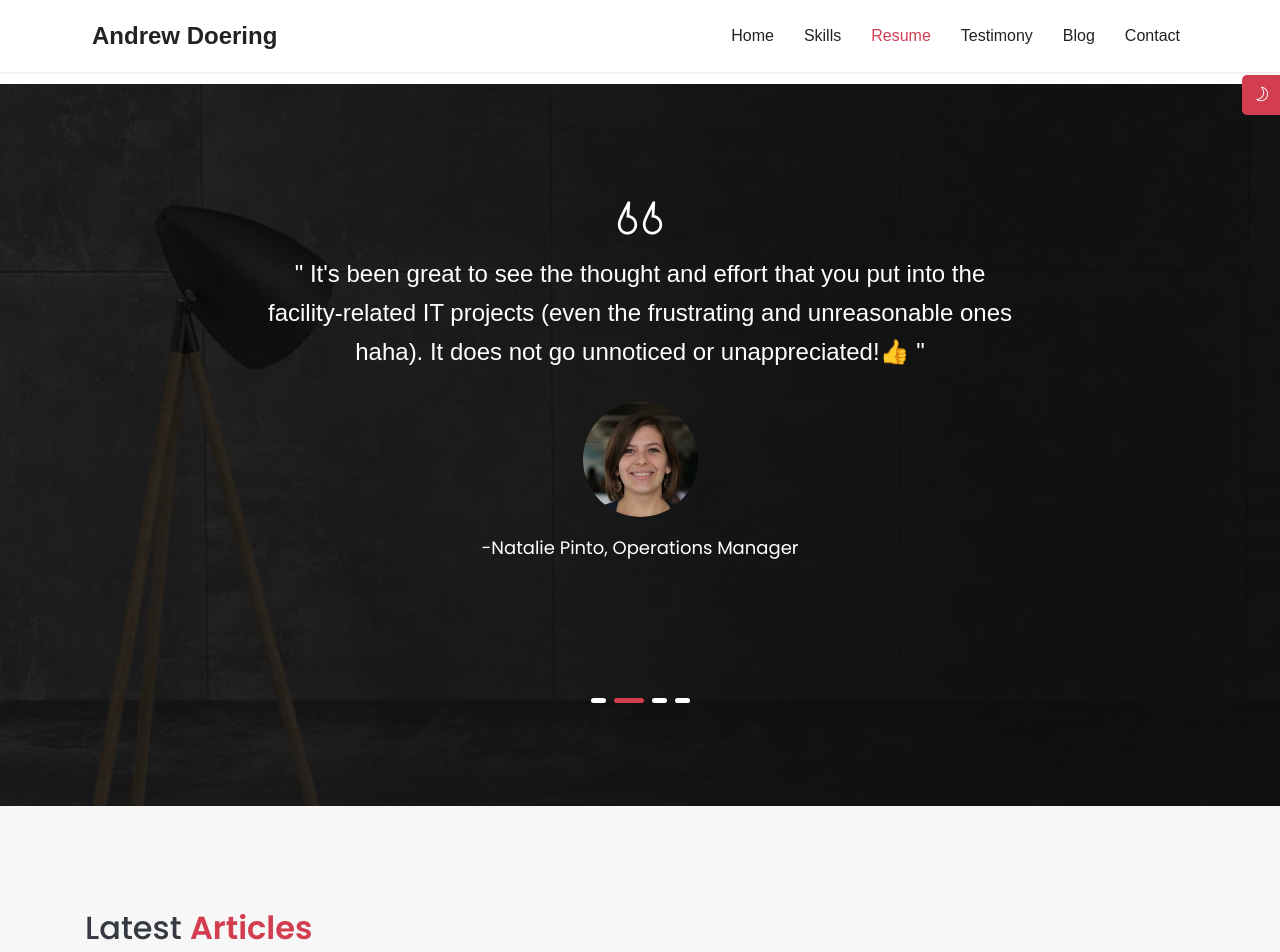
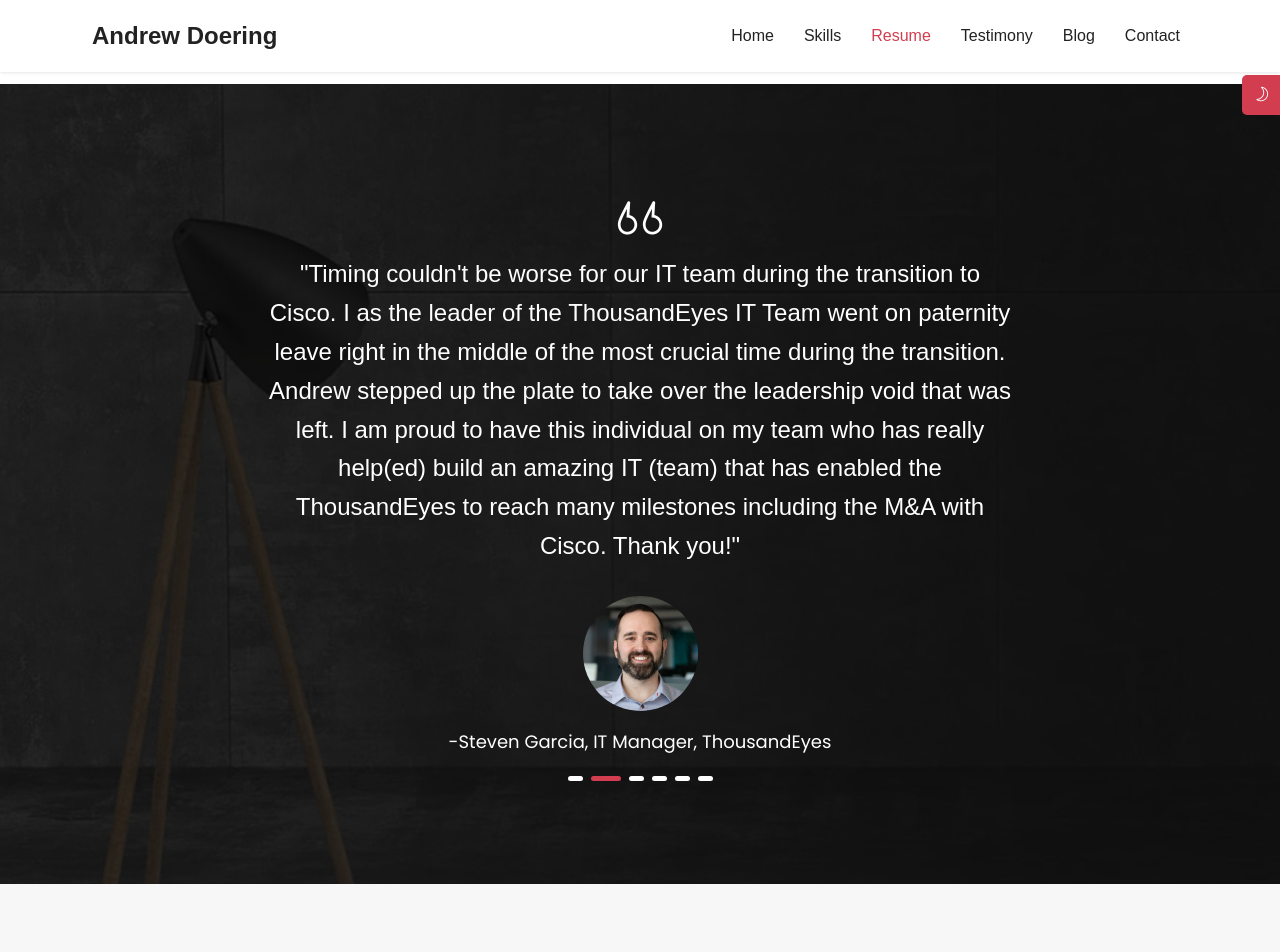
Before and after one commit to delize/delize.github.io, a Jekyll site: the page built from index.md, in a window 1280 px wide and 1400 px high, scrolled down 6090 px. Shown: the top 952 px of the window. Built offline with Jekyll 4.4.1, drawn with Linux system fonts in a browser that asks for light colours; some web fonts are replaced; some of the changed text lies outside the part shown.

```diff
--- a/_drafts/template.markdown
+++ b/_drafts/template.markdown
@@ -14,9 +14,11 @@ tags:
 - all
 - tags
 - here
+categories:
+- random
 img_bg: /assets/blog/2020/10/
 img_bg_alt: Placeholder Alt text
-img_blog: /assets/blog/2020/10/
+img_blog: /assets/blog/2020/10/ #Must be 800 x 650 pixels
 img_alt: Placeholder Alt Text
 permalink: /blog/:year/:month/:day/:title/
 ---
--- a/_includes/page-testimonial.html
+++ b/_includes/page-testimonial.html
@@ -4,6 +4,27 @@
         <div class="row">
             <div class="col-12">
                 <div class="owl-carousel">
+                    <div class="testimonial-item">
+                        <p>"Thank you Andrew! You played a critical role in Cisco's first ever all-virtual laptop retention program of an acquired
+                            company during a pandemic. Your help in building and running the necessary Mac scripts to remove all TE management
+                            software, AV, etc., Along with pushing the Mac scripts for all the necessary Cisco software. ... Thank you so much!"</p>
+                        <div>
+                            <img src="assets/img/dave-chan.jpg" alt="Dave Chan, Integration Lead at Cisco" class="mx-auto rounded-circle">
+                        </div>
+                        <h4 class="mt-3">-Dave Chan, <span class="font-weight-bold">Integration Lead, Cisco</span></h4>
+                    </div>
+
+                    <div class="testimonial-item">
+                        <p>"Timing couldn't be worse for our IT team during the transition to Cisco. I as the leader of the ThousandEyes IT Team went
+                            on paternity leave right in the middle of the most crucial time during the transition. Andrew stepped up the
+                            plate to take over the leadership void that was left. I am proud to have this individual on my team who has really
+                            help(ed) build an amazing IT (team) that has enabled the ThousandEyes to reach many milestones including the M&A with Cisco. Thank you!"</p>
+                        <div>
+                            <img src="assets/img/steven-garcia.jpg" alt="Steven Garcia, IT Manager, ThousandEyes" class="mx-auto rounded-circle">
+                        </div>
+                        <h4 class="mt-3">-Steven Garcia, <span class="font-weight-bold">IT Manager, ThousandEyes</span></h4>
+                    </div>
+
                     <!-- Item 01 -->
                     <div class="testimonial-item">
                         <p>" Andrew was able to push forward and successfully complete this (Meeting Room Management) project that solves a big
@@ -13,7 +34,7 @@
                         <div>
                             <img src="assets/img/paulo-cabido.jpg" alt="Paulo Cabido" class="mx-auto rounded-circle">
                         </div>
-                        <h4 class="mt-3">-Paulo Cabido, <span class="font-weight-bold">Sr. Director of Engineering Operations</span></h4>
+                        <h4 class="mt-3">-Paulo Cabido, <span class="font-weight-bold">Sr. Director of Engineering Operations, ThousandEyes</span></h4>
                     </div>
                     <!-- Item 02 -->
                     <div class="testimonial-item">
@@ -22,7 +43,7 @@
                         <div>
                             <img src="assets/img/natalie-pinto.jpg" alt="Natalie Pinto" class="mx-auto rounded-circle">
                         </div>
-                        <h4 class="mt-3">-Natalie Pinto, <span class="font-weight-bold">Operations Manager</span></h4>
+                        <h4 class="mt-3">-Natalie Pinto, <span class="font-weight-bold">Operations Manager, ThousandEyes</span></h4>
                     </div>
                     <!-- Item 03 -->
                     <div class="testimonial-item">
@@ -33,7 +54,7 @@
                         <div>
                             <img src="assets/img/ross-berrier.jpg" alt="Ross Berrier" class="mx-auto rounded-circle">
                         </div>
-                        <h4 class="mt-3">-Ross Berrier, <span class="font-weight-bold">Sourcing Manager, Indirect Goods & Services</span></h4>
+                        <h4 class="mt-3">-Ross Berrier, <span class="font-weight-bold">Sourcing Manager, Indirect Goods & Services, LORD Corporation</span></h4>
                     </div>
                     <div class="testimonial-item">
                         <p>" Wanted to give some Kudos to Andrew for identifying a simple fix to an issue our group has been having for a couple of
@@ -42,7 +63,7 @@
                         <div>
                             <img src="assets/img/nathan-houston.jpg" alt="Nathan Houston" class="mx-auto rounded-circle">
                         </div>
-                        <h4 class="mt-3">-Nathan Houston, <span class="font-weight-bold">Sr. Business Analyst</span>
+                        <h4 class="mt-3">-Nathan Houston, <span class="font-weight-bold">Sr. Business Analyst, LORD Corporation</span>
                         </h4>
                     </div>
                 </div>
```
Also changed, not shown: _drafts/2020-10-10-mdm-deployment-determining-the-plan.markdown (deleted, +0 -44 lines), blog/_posts/2020-10-11-monitoring-zfs-and-docker-with-tig.markdown (renamed from _drafts/monitoring-zfs-and-docker-with-tig.markdown, +11 -4 lines), assets/blog/2020/10/blog_img.png (added), assets/blog/2020/10/system-dashboard.png (added), assets/css/style-custom.css (line endings or trailing spaces), assets/img/dave-chan.jpg (added), assets/img/steven-garcia.jpg (added).
